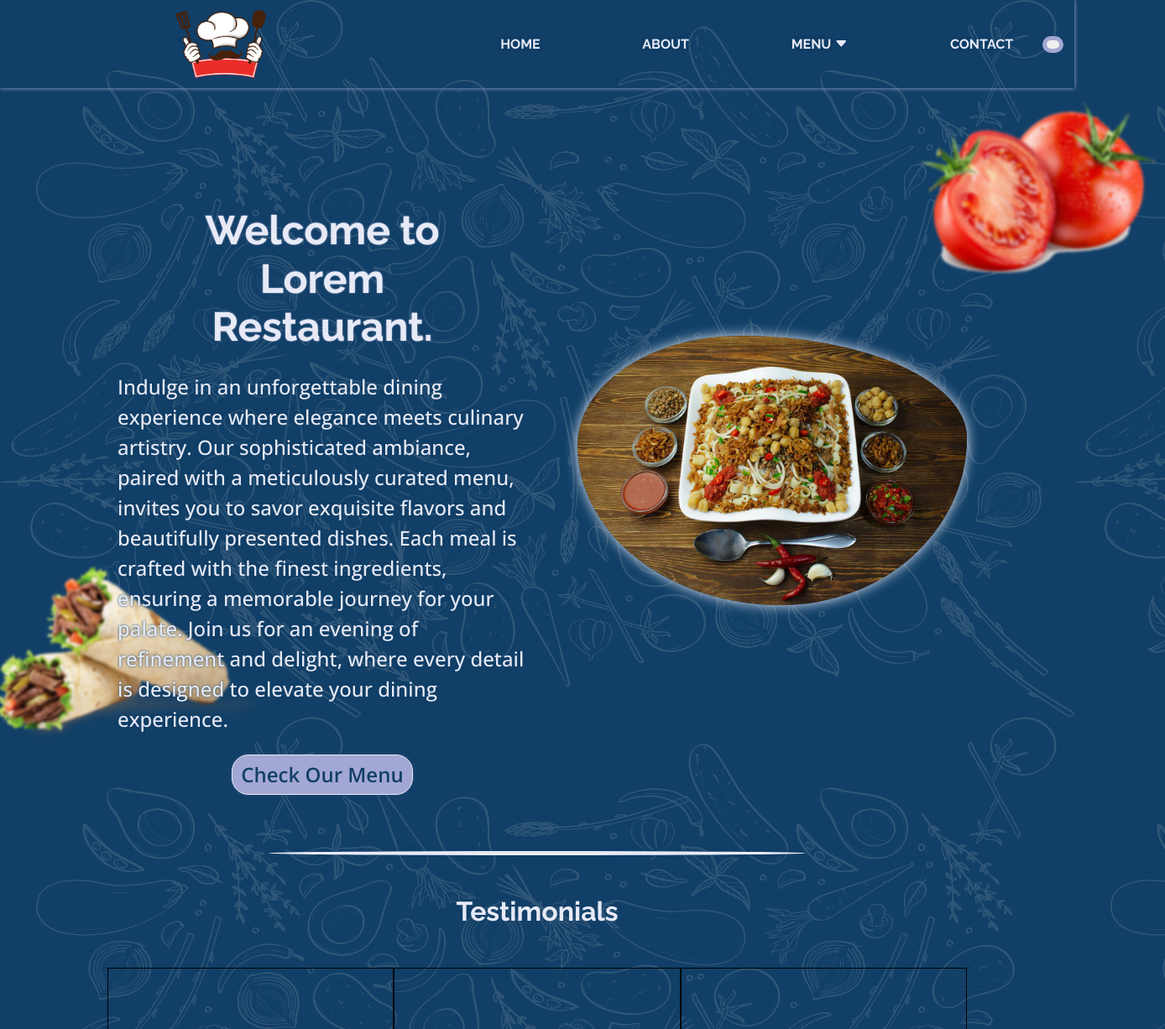
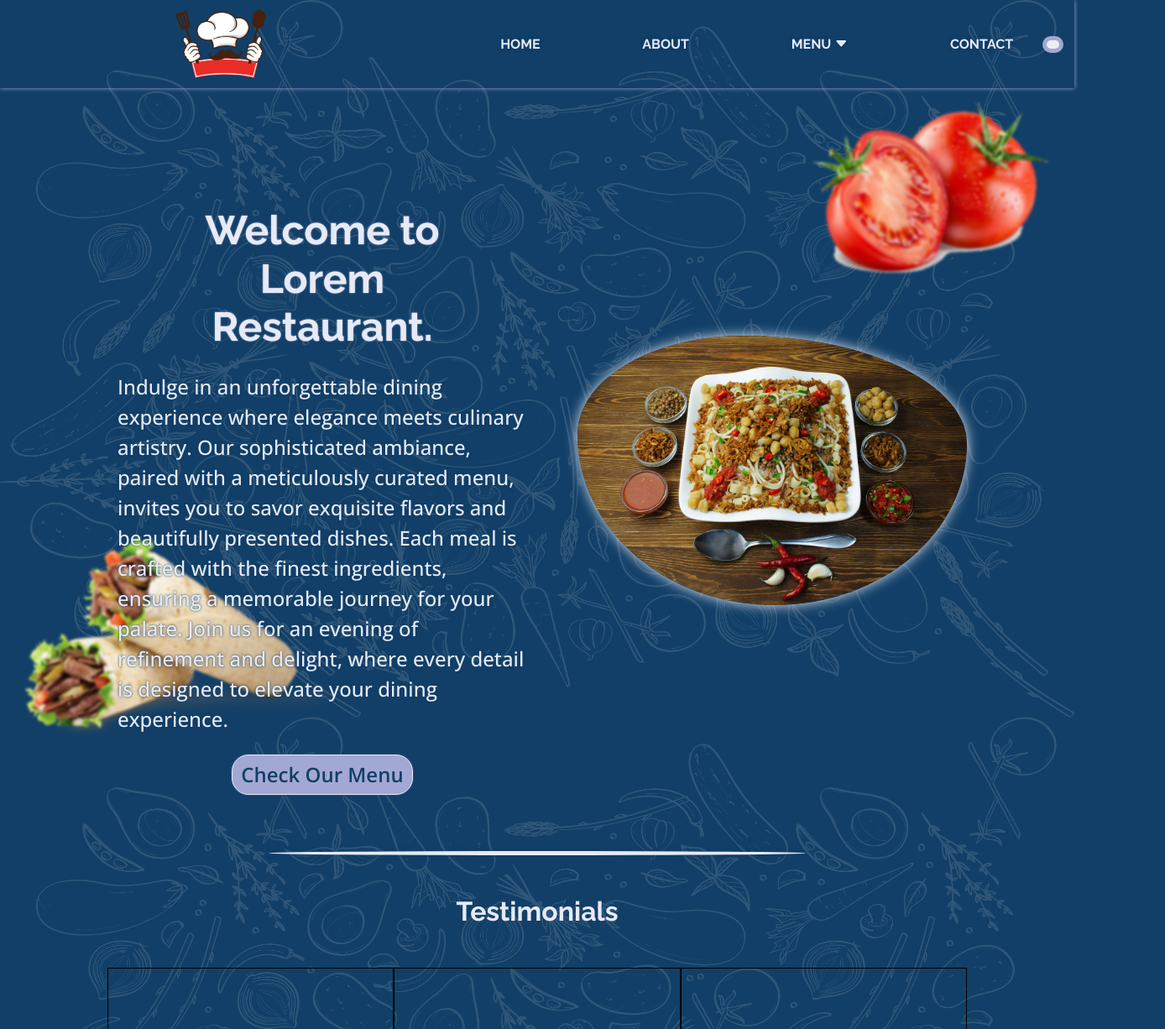
Before and after one commit to MarwanYoussry/DEPI-Project, a plain HTML site: page index.html in a window 1280 px wide. Shown: the top 1226 px of the page at 84% size, 1388 px wide, since content can reach past the window. Drawn offline with Linux system fonts and the light colour scheme.

Commit message:
fixed a parallax issue that would cause the browser to overflow on mobile devices

```diff
--- a/assets/css/styles.css
+++ b/assets/css/styles.css
@@ -1,3 +1,4 @@
+@import url('https://fonts.googleapis.com/css2?family=Dancing+Script:wght@400..700&display=swap');
 :root {
   --first_color: #e7eaf6;
   --second_color: #a2a8d3;
@@ -38,7 +39,7 @@
   width: 100vw;
 }
 .homepage-body {
-  height: 200vh;
+  height: 500vh;
   margin: 0;
   background-color: var(--first_color);
   color: var(--fourth_color);
@@ -245,9 +246,8 @@
 }
 .parallax-img-1 > img {
   position: absolute;
-  left: 85vw;
+  right: 20px;
   top: 110px;
-  min-width: 250px;
   width: 30vw;
   max-width: 300px;
   filter: blur(1.5px);
@@ -258,10 +258,10 @@
 }
 .parallax-img-2 > img {
   position: absolute;
-  left: -8vh;
+  left: -5vh;
   bottom: -10vh;
-  min-width: 350px;
-  width: 30vw;
+  width: 35vw;
+  max-width: 500px;
   filter: blur(1.5px);
 }
 
@@ -379,7 +379,7 @@
   position: relative;
   border: 2px solid var(--fourth_color);
   width: 90%;
-  min-height: 70%;
+  height: 70%;
 }
 .testimonial-up {
   width: 100%;
@@ -396,7 +396,7 @@
 
 
    /* about-style */
-   @import url('https://fonts.googleapis.com/css2?family=Amiri&display=swap');
+
 
 .script-font {
   font-family: 'Dancing Script' ,cursive ;
--- a/index.html
+++ b/index.html
@@ -8,8 +8,7 @@
     <link rel="stylesheet" href="./assets/css/bootstrap-icons.min.css" />
     <link rel="stylesheet" href="./assets/css/styles.css" />
   </head>
-  <body  class="homepage-body OpenSans-font">
-    <span id="go-top"></span>
+  <body  class="homepage-body OpenSans-font" id="go-top">
     <header>
       <nav class="navbar navbar-expand-md fixed-top Raleway-font">
         <img src="assets/img/restaurant_logo.png" alt="" class="logo" />
@@ -55,10 +54,10 @@
     </header>
 
     <div id="scene">
-      <div data-depth="0.2" class="parallax-img-1">
+      <div data-depth="0.08" class="parallax-img-1">
         <img src="assets/img/tomato.png" alt="" />
       </div>
-      <div data-depth="0.3" class="parallax-img-2">
+      <div data-depth="0.1" class="parallax-img-2">
         <img src="assets/img/kebab.png" alt="" />
       </div>
     </div>
```
Also changed, not shown: about.html (+2 -3 lines).
